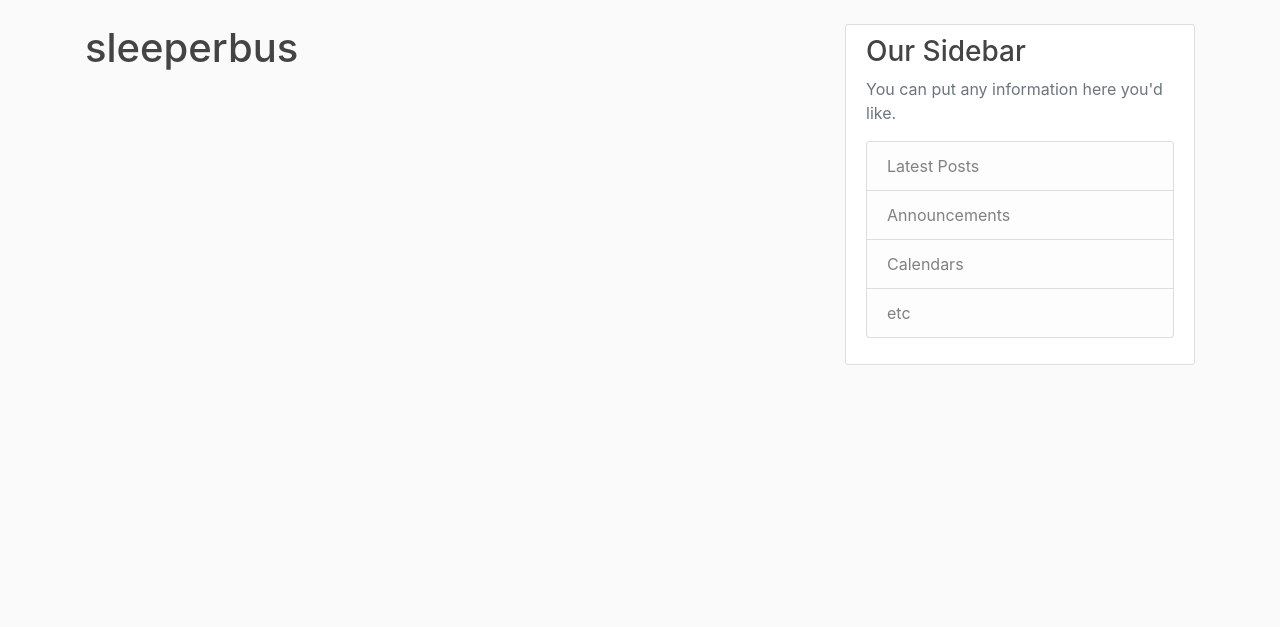
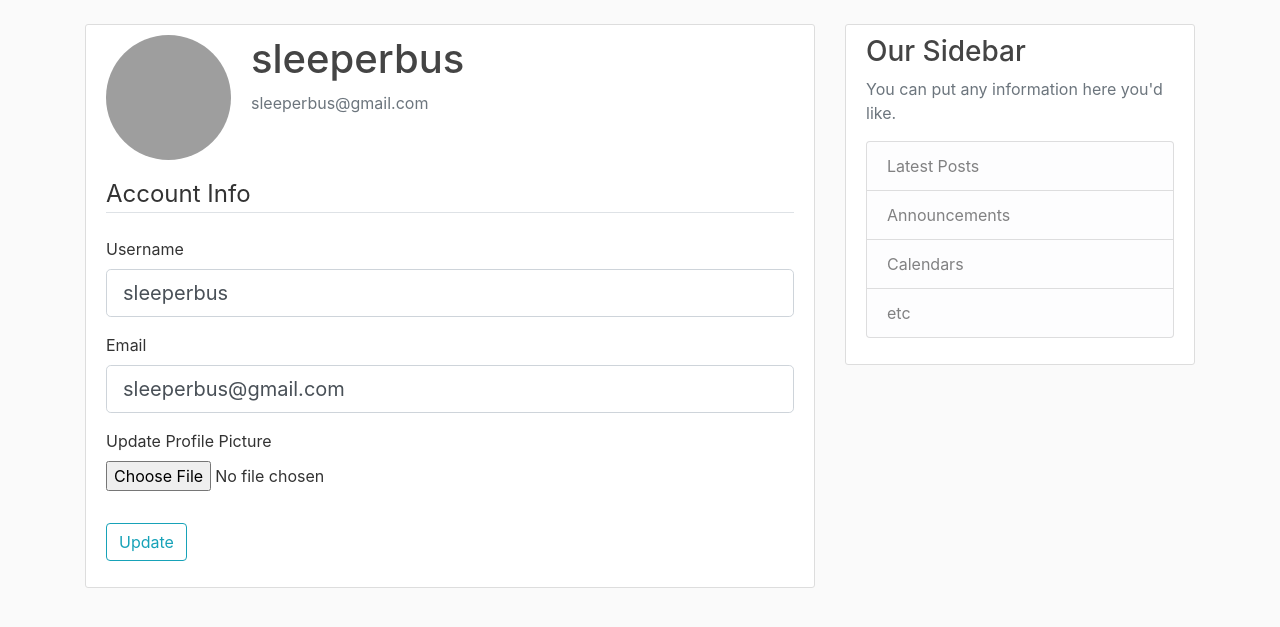
Before and after one commit to sleeperbus/flaskblog, a Flask app: page /account in a window 1280 px wide. Shown: the part 56-683 px from the top of the page. Run offline with Flask 2, Linux system fonts and the light colour scheme; a user stored in the database is signed in; some libraries are stand-ins or nearby versions; grey boxes are pictures that could not be loaded.

Commit message:
* [User Account and Profile Picture](https://www.youtube.com/watch?v=803Ei2Sq-Zs)   * account 페이지에서 유저 정보를 변경할 수 있음     * username, email을 변경하기 전에 form class에서 기존 계정이 존재하는지 확인함     * 사진을 저장하기 전에 PIL을 사용해서 resize 함

```diff
--- a/flaskblog/forms.py
+++ b/flaskblog/forms.py
@@ -1,4 +1,6 @@
 from flask_wtf import FlaskForm
+from flask_wtf.file import FileField, FileAllowed
+from flask_login import current_user
 from wtforms import StringField, PasswordField, SubmitField, BooleanField
 from wtforms.validators import DataRequired, Length, Email, EqualTo, ValidationError
 from flaskblog.models import User
@@ -28,3 +30,22 @@ class LoginForm(FlaskForm):
     password = PasswordField('Password', validators=[DataRequired()])
     remember = BooleanField('Remember Me')
     submit = SubmitField('Login')
+
+
+class UpdateAccountForm(FlaskForm):
+    username = StringField('Username', validators=[DataRequired(), Length(min=2, max=20)])
+    email = StringField('Email', validators=[DataRequired(), Email()])
+    picture = FileField('Update Profile Picture', validators=[FileAllowed(['jpg', 'png'])])
+    submit = SubmitField('Update')
+
+    def validate_username(self, username):
+        if username.data != current_user.username:
+            user = User.query.filter_by(username=username.data).first()
+            if user:
+                raise ValidationError('That username is taken. Please Choose a different on')
+
+    def validate_email(self, email):
+        if email.data != current_user.email:
+            user = User.query.filter_by(email=email.data).first()
+            if user:
+                raise ValidationError('That email is taken. Please Choose a different on')
--- a/flaskblog/routes.py
+++ b/flaskblog/routes.py
@@ -1,6 +1,9 @@
+import os
+import secrets
+from PIL import Image
 from flask import render_template, url_for, flash, redirect, request
 from flaskblog import app, db, bcrypt
-from flaskblog.forms import RegistrationForm, LoginForm
+from flaskblog.forms import RegistrationForm, LoginForm, UpdateAccountForm
 from flaskblog.models import User, Post
 from flask_login import login_user, current_user, logout_user, login_required
 
@@ -69,7 +72,37 @@ def logout():
     logout_user()
     return redirect(url_for('login'))
 
-@app.route("/account")
+
+def save_picture(form_picture):
+    random_hex = secrets.token_hex(8)
+    _, f_ext = os.path.splitext(form_picture.filename)
+    picture_fn = random_hex + f_ext
+    picture_path = os.path.join(app.root_path, 'static/profile_pics', picture_fn)
+    output_size = (125, 125)
+    i = Image.open(form_picture)
+    i.thumbnail(output_size)
+    i.save(picture_path)
+
+    return picture_fn
+
+
+@app.route("/account", methods=['GET', 'POST'])
 @login_required
 def account():
-    return render_template('account.html', title='Account')
+    form = UpdateAccountForm()
+    if form.validate_on_submit():
+        if form.picture.data:
+            picture_file = save_picture(form.picture.data)
+            current_user.image_file = picture_file
+
+        current_user.username = form.username.data
+        current_user.email = form.email.data
+        db.session.commit()
+        flash('Your account has been updated!', 'success')
+        return redirect(url_for('account'))
+    elif request.method == 'GET':
+        form.username.data = current_user.username
+        form.email.data = current_user.email
+
+    image_file = url_for('static', filename='profile_pics/' + current_user.image_file)
+    return render_template('account.html', title='Account', image_file=image_file, form=form)
--- a/flaskblog/templates/account.html
+++ b/flaskblog/templates/account.html
@@ -1,4 +1,58 @@
 {% extends "layout.html" %}
 {% block content %}
-    <h1>{{ current_user.username }}</h1>
+    <div class="content-section">
+        <div class="media">
+            <img class="rounded-circle account-img" src="{{ image_file }}">
+            <div class="media-body">
+                <h2 class="account-heading">{{ current_user.username }}</h2>
+                <p class="text-secondary">{{ current_user.email }}</p>
+            </div>
+        </div>
+        <!-- FORM HERE -->
+        <form method="POST" action="" enctype="multipart/form-data">
+            {{ form.hidden_tag() }}
+            <fieldset class="form-group">
+                <legend class="border-bottom mb-4">Account Info</legend>
+                <div class="form-group">
+                    {{ form.username.label(class="form-control-label") }}
+                    {% if form.username.errors %}
+                        {{ form.username(class="form-control form-control-lg is-invalid") }}
+                        <div class="invalid-feedback">
+                            {% for error in form.username.errors %}
+                                <span>{{ error }}</span>
+                            {% endfor %}
+                        </div>
+                    {% else %}
+                        {{ form.username(class="form-control form-control-lg") }}
+                    {% endif %}
+                </div>
+                <div class="form-group">
+                    {{ form.email.label(class="form-control-label") }}
+                    {% if form.email.errors %}
+                        {{ form.email(class="form-control form-control-lg is-invalid") }}
+                        <div class="invalid-feedback">
+                            {% for error in form.email.errors %}
+                                <span>{{ error }}</span>
+                            {% endfor %}
+                        </div>
+                    {% else %}
+                        {{ form.email(class="form-control form-control-lg") }}
+                    {% endif %}
+                </div>
+                <div class="form-group">
+                    {{ form.picture.label() }}
+                    {{ form.picture(class="form-control-file") }}
+                    {% if form.picture.errors %}
+                        {% for error in form.picture.errors %}
+                            <span class="text-danger">{{ error }}</span></br>
+                        {% endfor %}
+                    {% endif %}
+                </div>
+
+            </fieldset>
+            <div class="form-group">
+                {{ form.submit(class="btn btn-outline-info") }}
+            </div>
+        </form>
+    </div>
 {% endblock %}
```
Also changed, not shown: flaskblog/site.db, flaskblog/static/profile_pics/default.jpg (added), 1 other file.
